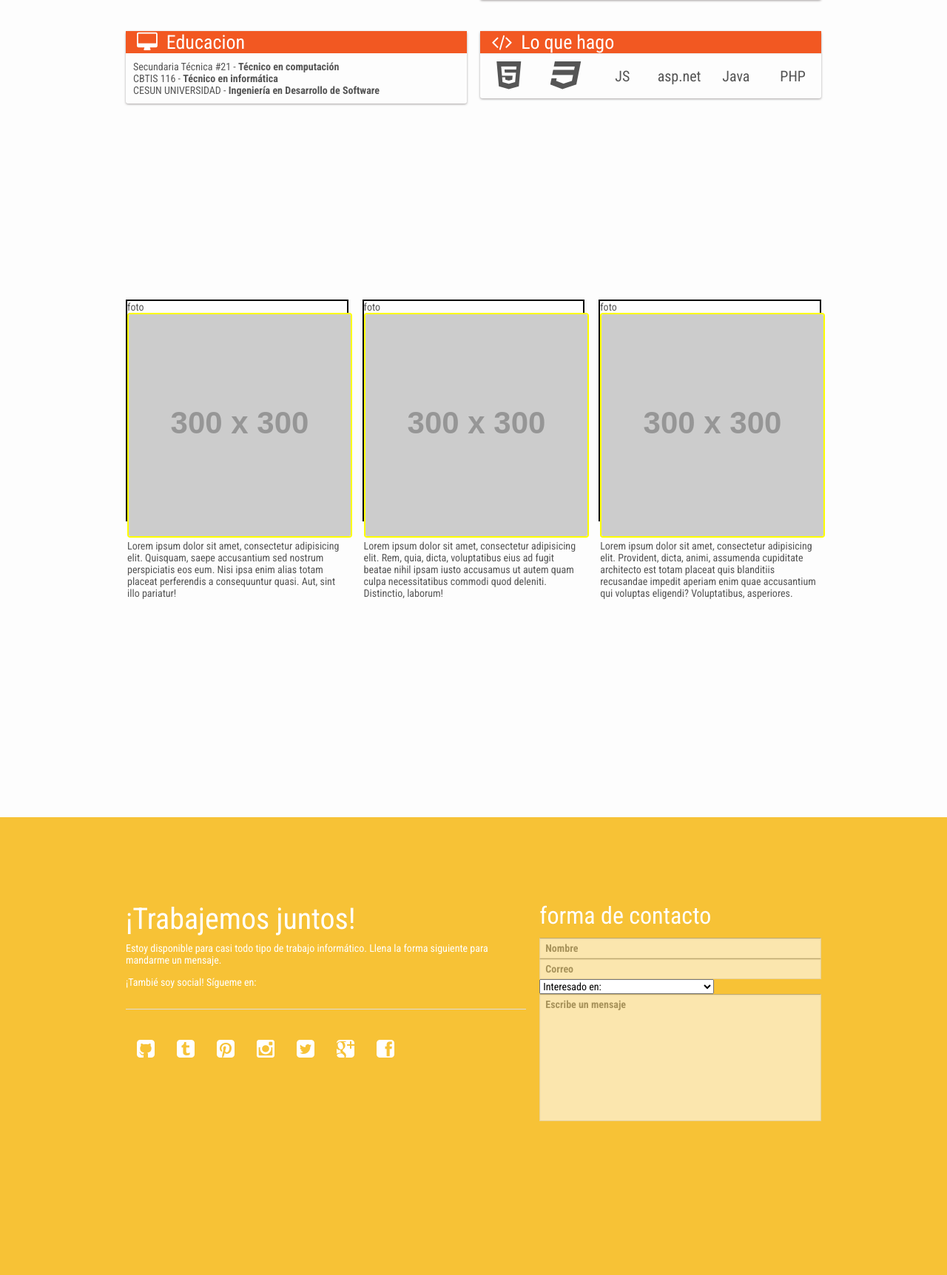
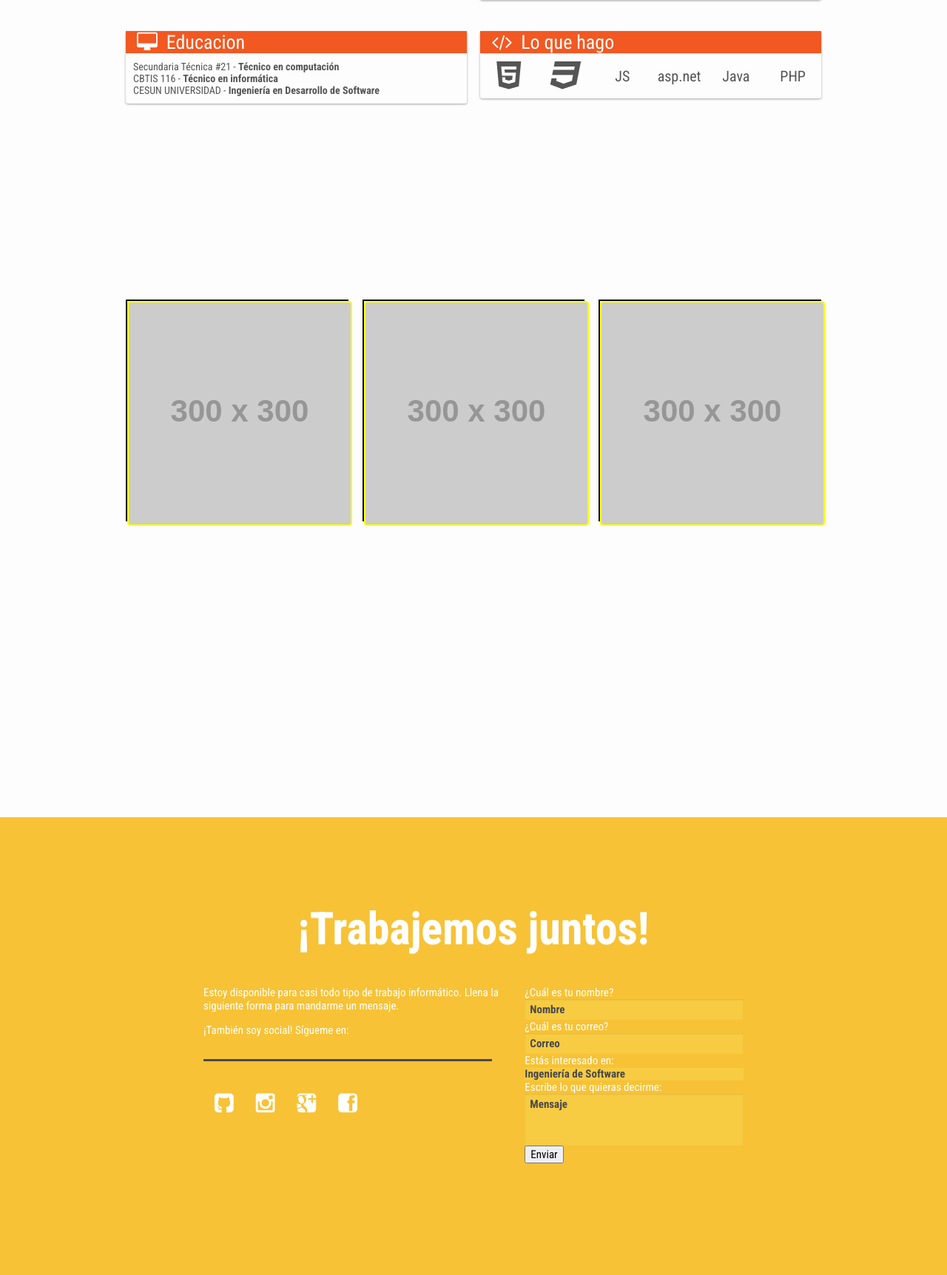
Before and after one commit to Argeliz/resume, a PHP site: page / in a window 1280 px wide. Shown: the part 899-2623 px from the top of the page at 74% size. Run offline with PHP 8.4, Linux system fonts and the light colour scheme; grey boxes labelled with a size stand in for pictures from a placeholder-image service; some libraries are stand-ins or nearby versions; some web fonts are replaced.

Commit message:
terminada seccion contacto

```diff
--- a/css/estilo.css
+++ b/css/estilo.css
@@ -22,20 +22,6 @@ GRIS = #4a4a4a
 /*Roboto*/
 @import url(http://fonts.googleapis.com/css?family=Roboto+Condensed:700,400);
 
-/*PRUEBA*/
-/*
-.figura {
-	margin-top: 60px;
-}
-
-.square {
-	width: 100px;
-	height: 100px;
-	margin: 0px auto;
-	background: #19a9e5;
-	-webkit-transform: rotate(45deg);
-}
-______________________________________*/
 
 .land {
 	font-family: 'Roboto Condensed', sans-serif;
@@ -152,7 +138,7 @@ body {
 
 #GALERIA {
 	position: relative;
-	height: 500px;
+	min-height: 500px;
 	margin-bottom: 200px;
 }
 
@@ -165,13 +151,54 @@ body {
 	background-color: #f7c236;
 	height: 620px;
 	padding-top: 100px;
-    color: #fff;
+	color: white;
+	font-size: 15px;
 }
 
-#CONTACTO ul { float: left; }
+#CONTACTO ul {
+	float: left;
+}
+
+#CONTACTO h1 {
+	font-size: 60px;
+	text-align: center;
+	font-weight: bold;
+	text-shadow: 0px 1px 0px rgba(255, 255, 255, 0.75);
+}
+
+#CONTACTO hr {
+	height: 3px;
+	background-color: #4a4a4a;
+	width: 93%;
+}
+
+#CONTACTO .container {
+	width: 750px;
+}
+
+#CONTACTO select {
+	width: 100%;
+	border: none;
+	outline: none;
+	-webkit-appearance: none;
+	-moz-appearance: none;
+	background: #F7CB42;
+	color: #4a4a4a;
+	cursor:pointer;
+	font-weight: bold;
+}
 
 footer {
+	height: 30px;
 	background-color: #4a4a4a;
-	height: 50px;
-	width: 100%
+	color: white;
+	text-align: center;
 }
+
+::-webkit-input-placeholder {
+   color: #4a4a4a;
+}
+
+::-moz-placeholder {  /* Firefox 19+ */
+   color: #4a4a4a;
+}
--- a/css/style.css
+++ b/css/style.css
@@ -165,6 +165,7 @@ a {
 }
 a:hover {
   text-decoration: none;
+  color: #4a4a4a;
 }
 a:focus {
   outline: thin dotted;
@@ -466,15 +467,13 @@ textarea {
   -webkit-appearance: none;
   -moz-appearance: none;
   font-weight: bold;
-/*  background-color: #fff;*/
-  color: #fff;
-  border: 1px solid #ddd;
-  border-top: 1px solid #999;
+  background-color: #F7CB42;
   -webkit-box-shadow: inset 0 1px 2px rgba(0, 0, 0, 0.1);
   -moz-box-shadow: inset 0 1px 2px rgba(0, 0, 0, 0.1);
   box-shadow: inset 0 1px 2px rgba(0, 0, 0, 0.1);
-    opacity: 0.6
+  border: none;
 }
+
 input[type=checkbox],
 input[type=radio] {
   cursor: pointer;
@@ -537,6 +536,7 @@ textarea {
   overflow: auto;
   vertical-align: top;
   resize: none;
+  height: 70px;
 }
 /* Custom Buttons */
 .button {
--- a/index.html
+++ b/index.html
@@ -38,7 +38,7 @@
       <div class="container">
         <div class="foto"></div>
         <h1>Hola, soy <span class="name">Argeliz Jiménez</span></h2>
-          <h2>Desarrollador front-end y diseñador web</h2>
+          <h2>Desarrollador front-end e Ingeniero en desarrollo de software</h2>
           <div class="figura">
             <div class="square"></div>
           </div>
@@ -124,58 +124,59 @@
     <section id="GALERIA">
       <div class="container">
         <div class="section row row-one">
-          <div class="col four tablet-full mobile-full works">foto
+          <div class="col four tablet-full mobile-full works">
             <img src="http://placehold.it/300x300">
-            Lorem ipsum dolor sit amet, consectetur adipisicing elit. Quisquam, saepe accusantium sed nostrum perspiciatis eos eum. Nisi ipsa enim alias totam placeat perferendis a consequuntur quasi. Aut, sint illo pariatur!
           </div>
-          <div class="col four mobile-full works">foto
+          <div class="col four mobile-full works">
             <img src="http://placehold.it/300x300">
-            Lorem ipsum dolor sit amet, consectetur adipisicing elit. Rem, quia, dicta, voluptatibus eius ad fugit beatae nihil ipsam iusto accusamus ut autem quam culpa necessitatibus commodi quod deleniti. Distinctio, laborum!
           </div>
-          <div class="col four mobile-full works">foto
+          <div class="col four mobile-full works">
             <img src="http://placehold.it/300x300">
-            Lorem ipsum dolor sit amet, consectetur adipisicing elit. Provident, dicta, animi, assumenda cupiditate architecto est totam placeat quis blanditiis recusandae impedit aperiam enim quae accusantium qui voluptas eligendi? Voluptatibus, asperiores.
           </div>
         </div>
       </div>
     </section> <!-- FIN - GALERIA -->
 
-    <section id="CONTACTO">
+   <section id="CONTACTO">
       <div class="container">
         <div class="section row row-one">
-          <div class="col seven tablet-full mobile-full">
-            <h1>¡Trabajemos juntos!</h1>
-            Estoy disponible para casi todo tipo de trabajo informático. Llena la forma siguiente para mandarme un mensaje.
-            <p>¡Tambié soy social! Sígueme en:</p>
+          <div class="col twelve">
+            <header><h1>¡Trabajemos juntos!</h1></header>
+          </div>
+        </div>
+        <div class="section row row-two">
+          <div class="col seven tablet-five mobile-full">
+            Estoy disponible para casi todo tipo de trabajo informático. Llena la siguiente forma para mandarme un mensaje.
+            <p>¡También soy social! Sígueme en:</p>
             <hr>
             <ul class="no-style-list">
                 <li title="Facebook"><a href="#"><i class="fa fa-facebook-square fa-2x"></i></a></li>
                 <li title="Google+"><a href="#"><i class="fa fa-google-plus-square fa-2x"></i></a></li>
-                <li title="Twitter"><a href="#"><i class="fa fa-twitter-square fa-2x"></i></a></li>
                 <li title="Instagram"><a href="#"><i class="fa fa-instagram fa-2x"></i></a></li>
-                <li title="Pinterest"><a href="#"><i class="fa fa-pinterest-square fa-2x"></i></a></li>
-                <li title="Tumblr"><a href="#"><i class="fa fa-tumblr-square fa-2x"></i></a></li>
                 <li title="Github"><a href="#"><i class="fa fa-github-square fa-2x"></i></a></li>
             </ul>
           </div>
-          <div class="col five tablet-full mobile-full">
-            <h2>forma de contacto</h2>
+          <div class="col five tablet-five mobile-full">
             <form action="">
-                <input type="text" placeholder="Nombre"></input>
-                <input type="text" placeholder="Correo"></input>
+              <label for="nombre">¿Cuál es tu nombre?</label>
+                <input type="text" id="nombre" placeholder="Nombre"></input>
+                <label for="correo">¿Cuál es tu correo?</label>
+                <input type="email" id="correo" placeholder="Correo"></input>
+                <label for="asunto">Estás interesado en:</label>
                 <select name="asunto" id="asunto">
-                    <option default>Interesado en:</option>
                     <option value="">Ingeniería de Software</option>
                     <option value="">Analisis de requerimientos</option>
                     <option value="">Manejo de un proyecto</option>
-                    <option value="">Diseño Web</option>
+                    <option value="">Diseño y maquetado web</option>
                     <option value="">Aplicación web</option>
                     <option value="">Necesito ayuda</option>
                     <option value="">Tomar un café</option>
                     <option value="">Jugar una partida rápida de Mario Kart</option>
                     <option value="">Decir hola</option>
                 </select>
-                <textarea name="mensaje" id="mensaje" cols="30" rows="10" placeholder="Escribe un mensaje"></textarea>
+                <label for="mensaje">Escribe lo que quieras decirme:</label>
+                <textarea name="mensaje" id="mensaje" cols="30" rows="10" placeholder="Mensaje"></textarea>
+                <input type="submit" value="Enviar"></input>
             </form>
           </div>
         </div>
@@ -183,7 +184,7 @@
     </section> <!-- FIN - CONTACTO -->
 
     <footer>
-      <div class="container"><h6>2012 Argeliz Jiménez</h6></div>
+      <div class="container"><h6>2013 Argeliz Jiménez</h6></div>
     </footer>
     <script src="http://ajax.googleapis.com/ajax/libs/jquery/1.10.2/jquery.min.js"></script>
     <script src="js/default.js"></script>
```
